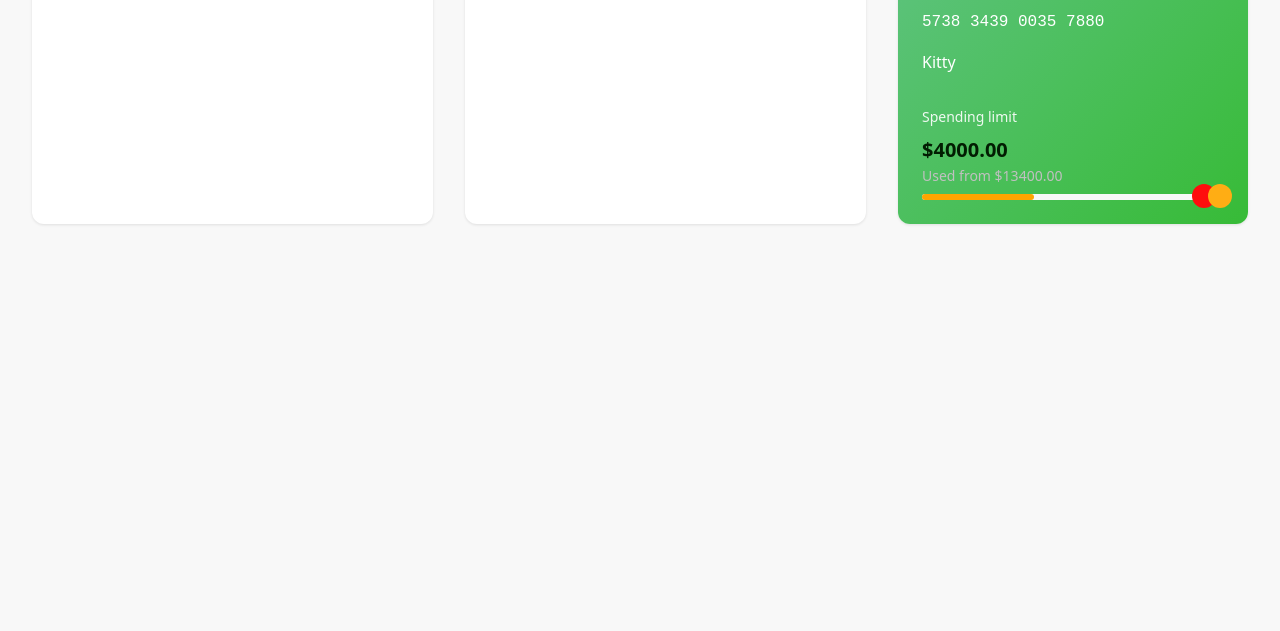
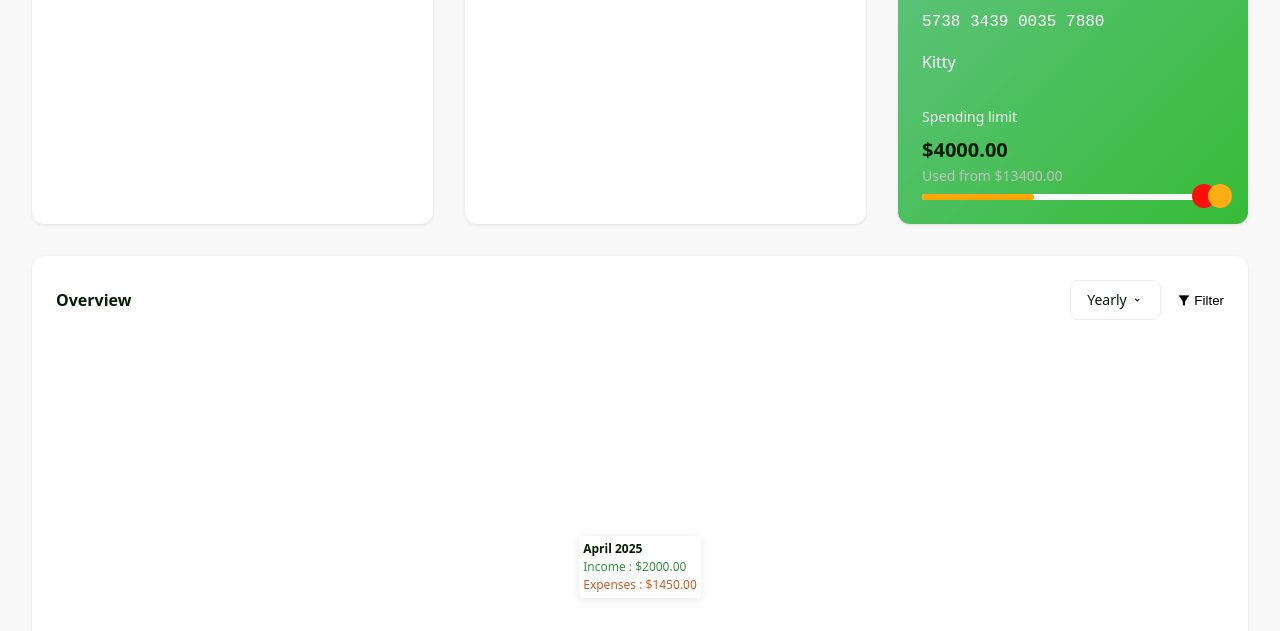
Before and after one commit to AbdullAmeen/Personal-finance-trancker, a plain HTML site: page index.html in a window 1280 px wide. Shown: the part 265-896 px from the top of the page. Before the commit the page ends 800 px from the top, so only its background shows below. Drawn offline with nearby package versions, Linux system fonts and the light colour scheme.

Commit message:
main upgrade

```diff
--- a/assets/css/style.css
+++ b/assets/css/style.css
@@ -1,18 +1,22 @@
-*{
+* {
   margin: 0;
   padding: 0;
   box-sizing: border-box;
 }
 
 button,
-input{
+input {
   border: none;
   outline: none;
   background: none;
 }
 
-body{
-      font-family: system-ui, -apple-system, BlinkMacSystemFont, sans-serif;
+body {
+  font-family:
+    system-ui,
+    -apple-system,
+    BlinkMacSystemFont,
+    sans-serif;
   background: #f8f8f8;
   color: #021d02;
   line-height: 1.5;
@@ -20,7 +24,7 @@ body{
 
 /* header */
 
-.header{
+.header {
   background: #ffffff;
   padding: 1.5rem 2rem;
   border-bottom: 1px solid #ececec;
@@ -29,19 +33,19 @@ body{
   align-items: center;
 }
 
-.header h1{
+.header h1 {
   font-size: 1.5rem;
   font-weight: 600;
   color: #021d02;
 }
 
-.header-controls{
+.header-controls {
   display: flex;
   align-items: center;
   gap: 1rem;
 }
 
-.dropdown{
+.dropdown {
   position: relative;
   background: white;
   border: 1px solid #ececec;
@@ -51,7 +55,7 @@ body{
   cursor: pointer;
 }
 
-.date-picker{
+.date-picker {
   background: white;
   border: 1px solid #ececec;
   border-radius: 8px;
@@ -63,7 +67,7 @@ body{
   cursor: pointer;
 }
 
-.export-btn{
+.export-btn {
   background: rgb(16, 140, 255);
   color: white;
   border-radius: 8px;
@@ -75,54 +79,54 @@ body{
 
 /* main  */
 
-.main-content{
+.main-content {
   padding: 2rem;
   max-width: 1400px;
   margin: 0 auto;
 }
 
-.dashboard-grid{
+.dashboard-grid {
   display: grid;
   grid-template-columns: 1fr 1fr 350px;
   gap: 2rem;
   margin-bottom: 2rem;
 }
 
-.card{
+.card {
   background: white;
   border-radius: 12px;
   padding: 1.5rem;
   box-shadow: 0 1px 3px rgb(0 0 0 / 10%);
 }
 
-.card-header{
+.card-header {
   display: flex;
   justify-content: space-between;
   align-items: center;
   margin-bottom: 1rem;
 }
 
-.card-title{
+.card-title {
   font-size: 1rem;
   font-weight: 600;
   color: #021d02;
 }
 
-.card-menu{
+.card-menu {
   background: none;
   border: none;
   color: #aaaaaa;
   cursor: pointer;
-      padding: .25rem;
+  padding: 0.25rem;
 }
 
-.amount{
+.amount {
   font-size: 2rem;
   font-weight: 700;
   margin-bottom: 0.5rem;
 }
 
-.change{
+.change {
   font-size: 0.875rem;
   color: #00b828;
   display: flex;
@@ -132,14 +136,14 @@ body{
 
 /* my card */
 
-.my-card{
+.my-card {
   background: linear-gradient(135deg, #63c488 0%, #37bb37 100%);
   color: white;
   position: relative;
   overflow: hidden;
 }
 
-.card-chip{
+.card-chip {
   width: 32px;
   height: 24px;
   background: yellow;
@@ -148,7 +152,7 @@ body{
   position: relative;
 }
 
-.card-chip::after{
+.card-chip::after {
   content: "";
   position: absolute;
   top: 4px;
@@ -159,9 +163,9 @@ body{
   border-radius: 2px;
 }
 
-.card-number{
+.card-number {
   margin-bottom: 1rem;
-      font-family: 'Courier New', Courier, monospace;
+  font-family: "Courier New", Courier, monospace;
 }
 
 .card-logo {
@@ -172,25 +176,25 @@ body{
   gap: -8px;
 }
 
-.card-logo-circle{
+.card-logo-circle {
   width: 24px;
   height: 24px;
   border-radius: 50%;
 }
 
-.logo-red{
+.logo-red {
   background: rgb(255, 13, 13);
 }
-.logo-orange{
+.logo-orange {
   background: rgb(255, 173, 20);
   margin-left: -8px;
 }
 
-.spending-section{
+.spending-section {
   margin-top: 2rem;
 }
 
-.spending-limit{
+.spending-limit {
   font-size: 1.25rem;
   font-weight: 700;
   color: #021d02;
@@ -209,9 +213,22 @@ body{
   overflow: -moz-hidden-unscrollable;
 }
 
-.progress-fill{
+.progress-fill {
   height: 100%;
   background-color: orange;
   width: 37%;
   border-radius: 3px;
 }
+
+/* tooltip */
+.tooltip {
+  position: absolute;
+  timeline-scope: -30px;
+  left: 50%;
+  transform: translateX(-50%);
+  background: white;
+  padding: 0.25rem;
+  border-radius: 4px;
+  box-shadow: 0 2px 8px rgb(0 0 0 / 0.1);
+  font-size: 0.75rem;
+}
--- a/index.html
+++ b/index.html
@@ -92,7 +92,9 @@
                     </div>
 
                     <div class="spending-section">
-                                    <div style="margin-bottom: 0.5rem; font-size: 0.875rem; opacity: 0.9;">Spending limit</div>
+                        <div style="margin-bottom: 0.5rem; font-size: 0.875rem; opacity: 0.9;">
+                            Spending
+                            limit</div>
                         <div class="spending-limit">$4000.00</div>
                         <div class="spending-used">Used from $13400.00</div>
                         <div class="progress-bar">
@@ -103,7 +105,34 @@
             </div>
 
             <!--  -->
+            <div class="chart-section">
+                <div class="card">
+                    <div class="card-header">
+                        <h3 class="card-title">Overview</h3>
+                        <div style="display: flex; gap: 1rem;">
+                            <div class="dropdown">
+                                Yearly <i class="ri-arrow-drop-down-line"></i>
+                            </div>
+                            <button class="filter-btn">
+                                <i class="ri-filter-fill"></i>
+                                Filter
+                            </button>
+                        </div>
+                    </div>
 
+                    <div class="chart-container">
+                        <div class="cahart-bar" style="height: 120px;"></div>
+                        <div class="cahart-bar" style="height: 80px;"></div>
+                        <div class="cahart-bar active" style="height: 200px;">
+                            <div class="tooltip">
+                                <div style="font-weight: 600;">April 2025</div>
+                                <div style="color: #36923e;">Income : $2000.00</div>
+                                <div style="color: #cf5b26;">Expenses : $1450.00</div>
+                            </div>
+                        </div>
+                    </div>
+                </div>
+            </div>
         </div>
     </main>
 
```
Lines whose indentation alone changed are shown as unchanged.
